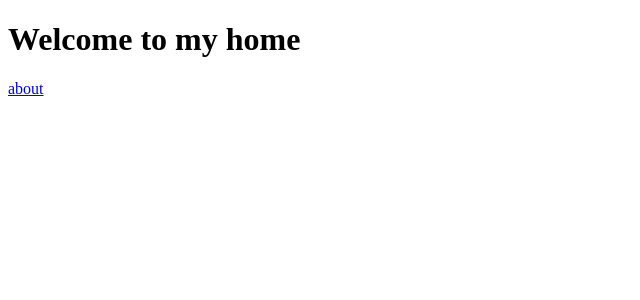
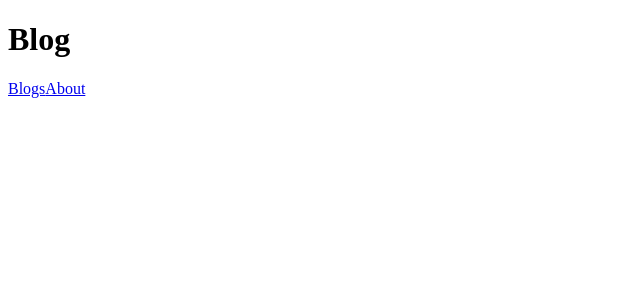
Before and after one commit to Shivani6668/Next_JS_Learning, a Next.js app in the folder First_Next_App/: page / in a window 1280 px wide. Shown: the top 300 px of the page, without its empty margins (0-640 px from the left). Built offline with nearby package versions, Linux system fonts and the light colour scheme.

Commit message:
Dynamic routing Create blog page

```diff
--- a/First_Next_App/app/page.js
+++ b/First_Next_App/app/page.js
@@ -1,11 +1,18 @@
 import Link from "next/link";
 
-export default function Home() {
+export default function Home(props) {
   return (
    <>
-   <h1>Welcome to my home</h1>
+   {/* <h1>Welcome to my home</h1>
    <Link href="/about">about</Link>
-   <Link href="/services"></Link>
+   <Link href="/services"></Link> */}
+
+
+   {/* Blog dynamic route */}
+   <h1>Blog</h1>
+    <Link href="/blogs">Blogs</Link>
+   <Link href="/about">About</Link>
+
    </>
   );
 }
```
Also changed, not shown: First_Next_App/app/blogs/[blogID]/page.js (added, +11 -0 lines), First_Next_App/app/blogs/page.js (added, +11 -0 lines), First_Next_App/app/services/page.js (line endings or trailing spaces).
